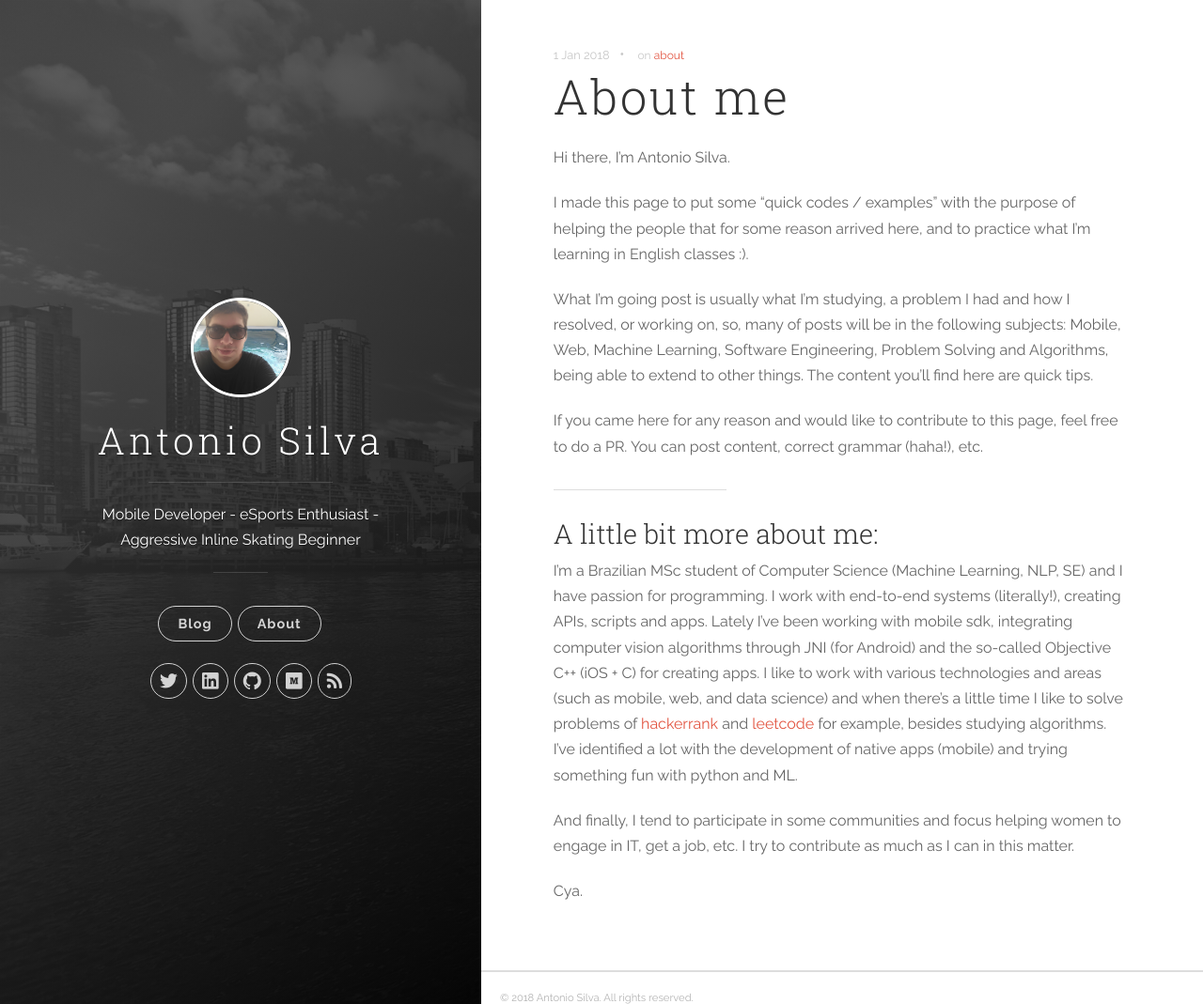
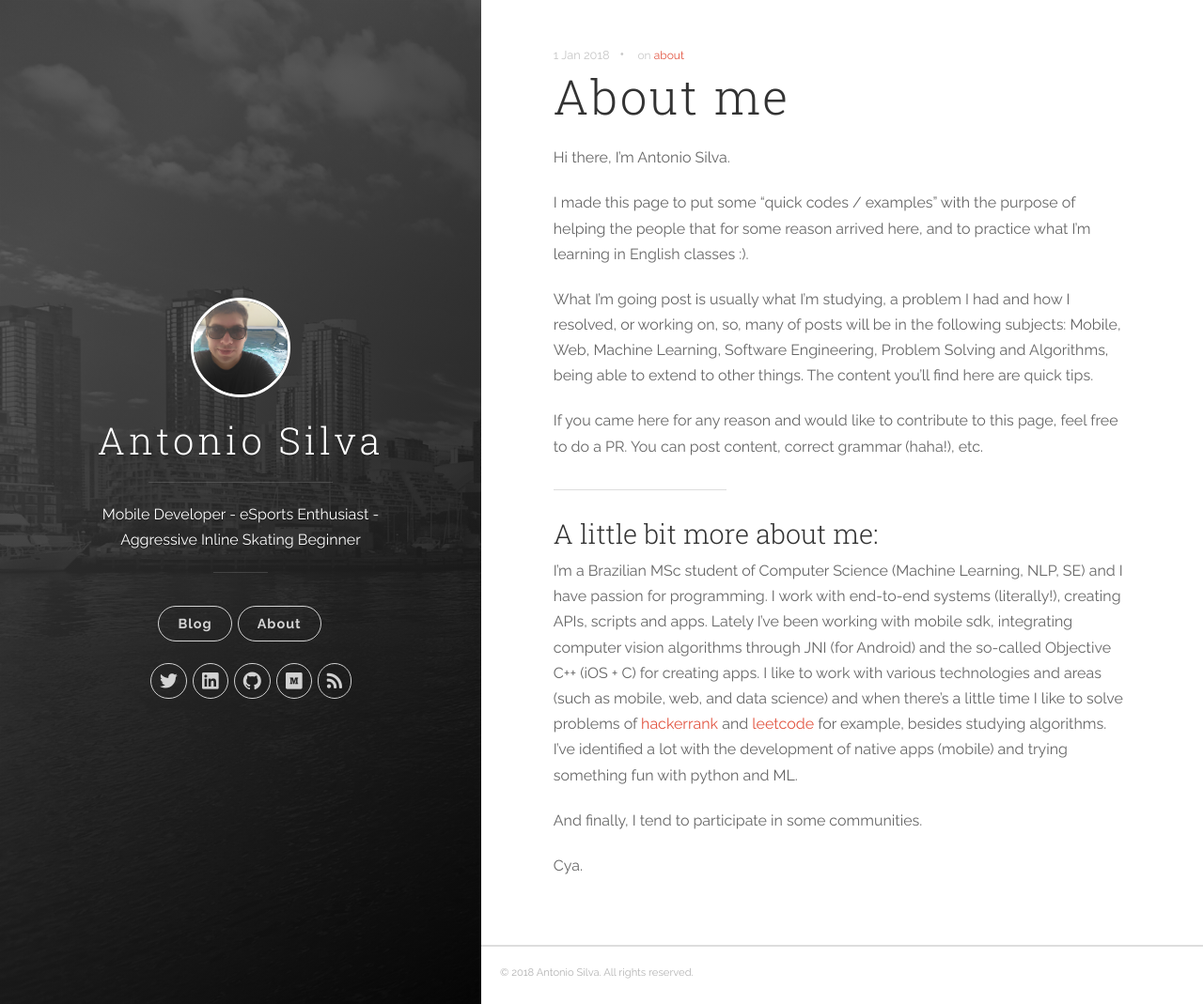
Before and after one commit to antoniosj/antoniosj.github.io, a Jekyll site: the page built from _posts/2018-01-01-about-me.markdown, in a window 1280 px wide and 1069 px high. Shown: the whole window at 94% size. Built offline with Jekyll 4.4.1, drawn with Linux system fonts in a browser that asks for light colours.

Commit message:
Update 2018-01-01-about-me.markdown

```diff
--- a/_posts/2018-01-01-about-me.markdown
+++ b/_posts/2018-01-01-about-me.markdown
@@ -19,6 +19,6 @@ If you came here for any reason and would like to contribute to this page, feel
 
 I’m a Brazilian MSc student of Computer Science (Machine Learning, NLP, SE) and I have passion for programming. I work with end-to-end systems (literally!), creating APIs, scripts and apps. Lately I’ve been working with mobile sdk, integrating computer vision algorithms through JNI (for Android) and the so-called Objective C++ (iOS + C) for creating apps. I like to work with various technologies and areas (such as mobile, web, and data science) and when there’s a little time I like to solve problems of [hackerrank](https://www.hackerrank.com) and [leetcode](https://leetcode.com) for example, besides studying algorithms. I’ve identified a lot with the development of native apps (mobile) and trying something fun with python and ML.
 
-And finally, I tend to participate in some communities and focus helping women to engage in IT, get a job, etc. I try to contribute as much as I can in this matter.
+And finally, I tend to participate in some communities.
 
 Cya.
```
